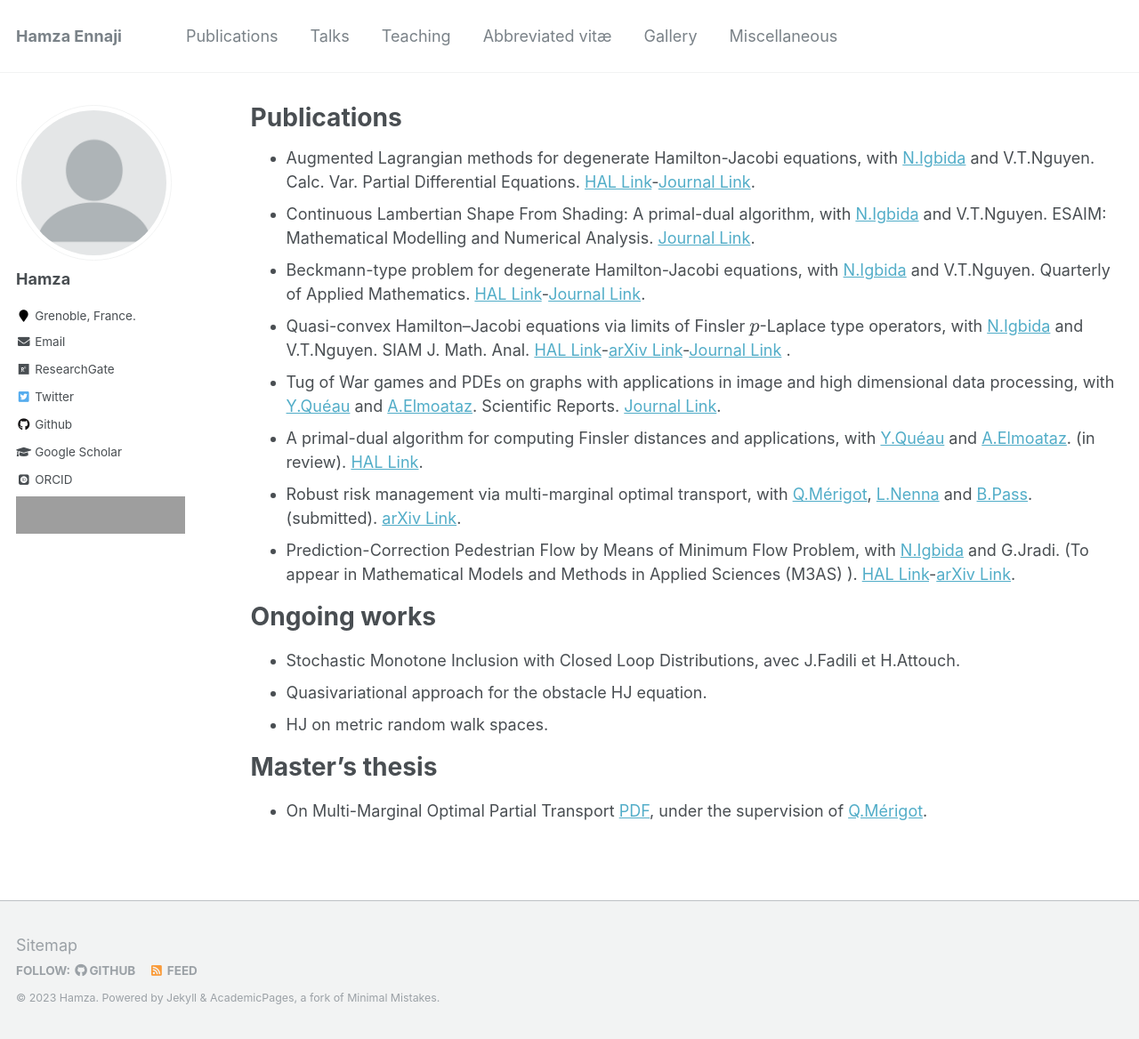
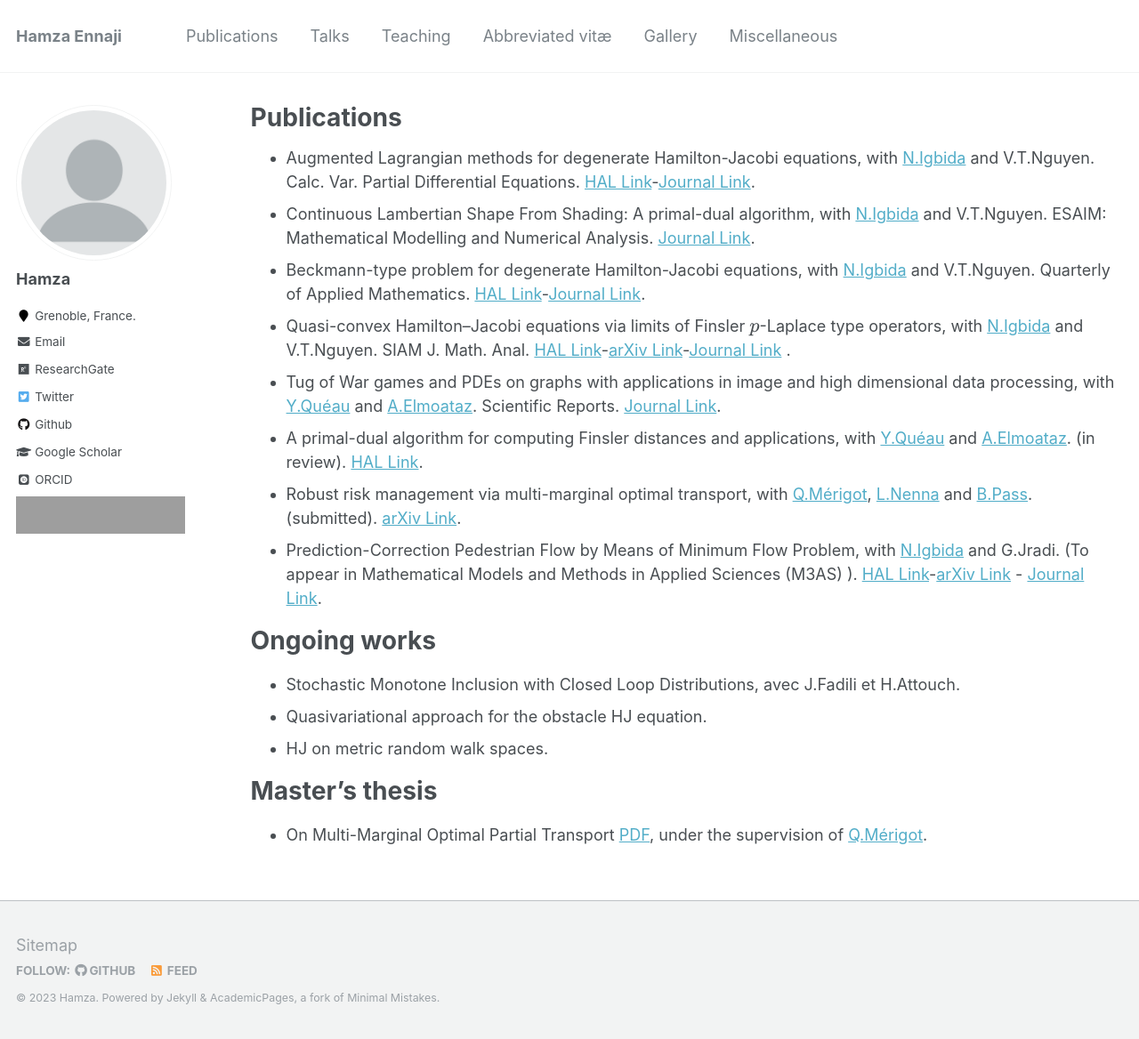
Before and after one commit to enhamza/enhamza.github.io, a Jekyll site: the page built from _pages/publications.md, in a window 1280 px wide and 1168 px high. Shown: the whole window at 89% size. Built offline with Jekyll 4.4.1, drawn with Linux system fonts in a browser that asks for light colours; some web fonts are replaced; formulas are drawn with MathJax 3; grey boxes are pictures that could not be loaded.

Commit message:
Update publications.md

```diff
--- a/_pages/publications.md
+++ b/_pages/publications.md
@@ -12,7 +12,7 @@
 * Tug of War games and PDEs on graphs with applications in image and high dimensional data processing, with [Y.Quéau](https://sites.google.com/view/yvainqueau) and [A.Elmoataz](https://elmoatazbill.users.greyc.fr/). Scientific Reports. [Journal Link](https://www.nature.com/articles/s41598-023-32354-5).
 * A primal-dual algorithm for computing Finsler distances and applications, with [Y.Quéau](https://sites.google.com/view/yvainqueau) and [A.Elmoataz](https://elmoatazbill.users.greyc.fr/). (in review). [HAL Link](https://hal.archives-ouvertes.fr/hal-03620343).
 * Robust risk management via multi-marginal optimal transport, with [Q.Mérigot](http://quentin.mrgt.fr/), [L.Nenna](https://lucanenna.github.io/) and [B.Pass](https://sites.ualberta.ca/~pass/). (submitted). [arXiv Link](https://arxiv.org/abs/2211.07694).
-* Prediction-Correction Pedestrian Flow by Means of Minimum Flow Problem, with [N.Igbida](https://www.unilim.fr/pages_perso/noureddine.igbida/) and G.Jradi. (To appear in Mathematical Models and Methods in Applied Sciences (M3AS) ). [HAL Link](https://hal.science/hal-03999852)-[arXiv Link](https://arxiv.org/abs/2302.11315).
+* Prediction-Correction Pedestrian Flow by Means of Minimum Flow Problem, with [N.Igbida](https://www.unilim.fr/pages_perso/noureddine.igbida/) and G.Jradi. (To appear in Mathematical Models and Methods in Applied Sciences (M3AS) ). [HAL Link](https://hal.science/hal-03999852)-[arXiv Link](https://arxiv.org/abs/2302.11315) - [Journal Link](https://doi.org/10.1142/S0218202524500052).
 
 
 Ongoing works
```
